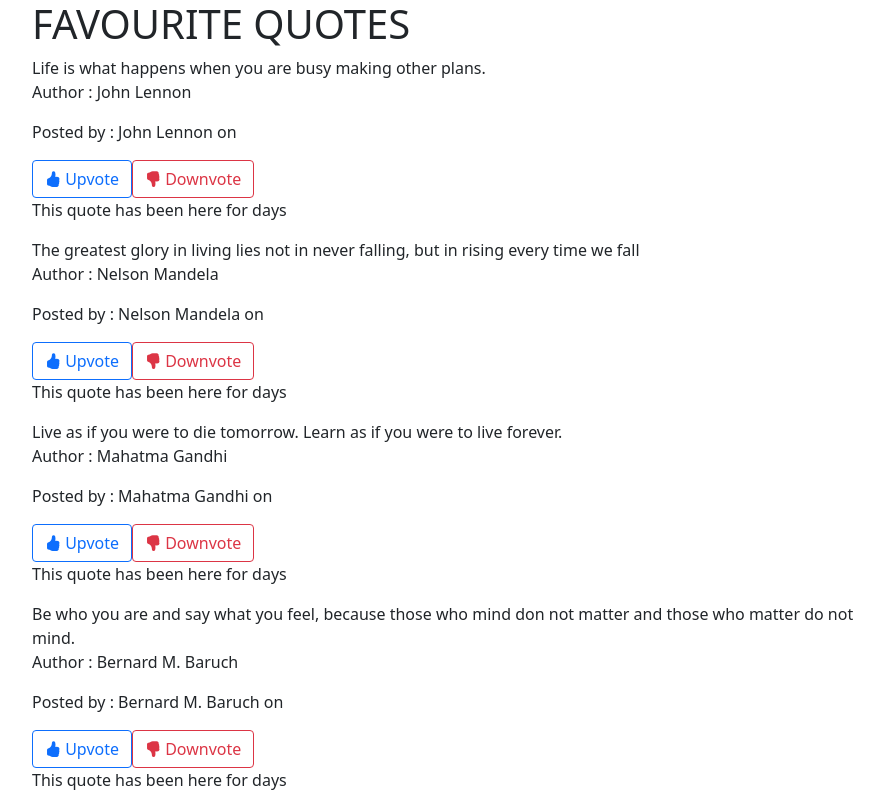
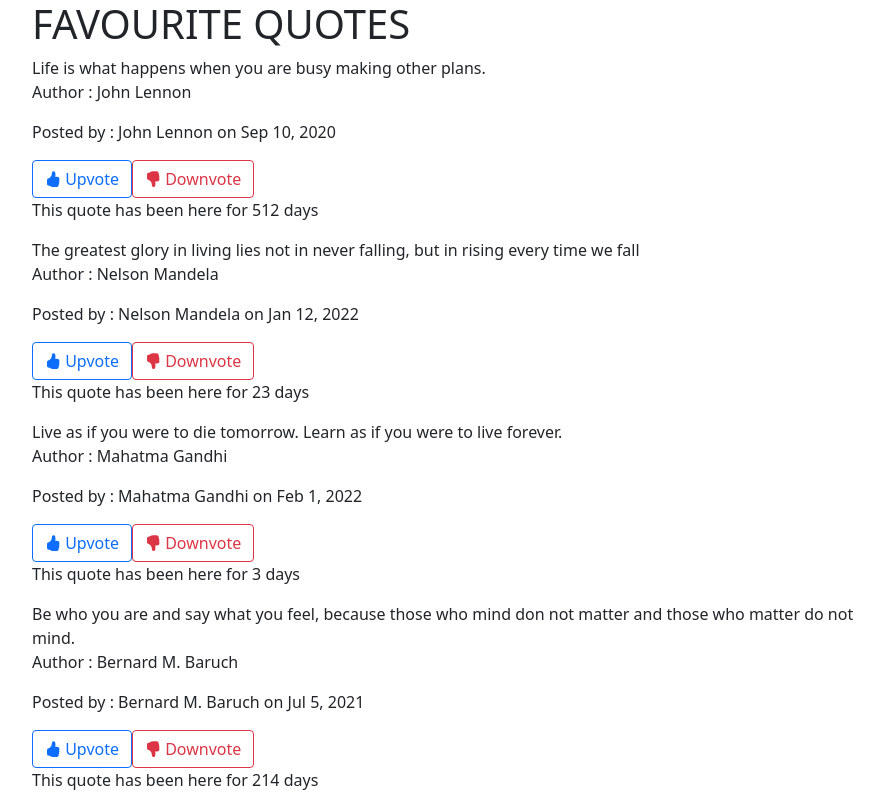
Before and after one commit to Memory-Wabwile/Quotes-App, an Angular app: page / in a window 1280 px wide. Shown: the top 800 px of the page, without its empty margins (50-934 px from the left). Built offline with nearby package versions, Linux system fonts and the light colour scheme.

Commit message:
add calculate Day logic to the details component

```diff
--- a/src/app/day-count.pipe.ts
+++ b/src/app/day-count.pipe.ts
@@ -12,7 +12,7 @@ export class DayCountPipe implements PipeTransform {
     var dateDifferenceSeconds = dateDifference*0.001;
     var dateCounter = dateDifferenceSeconds/secondsInDay;
 
-    if (dateCounter >= 1 && value > todaysTime){
+    if (dateCounter >= 1 &&  todaysTime>value){
       return dateCounter;
     }else{
     return 0;
--- a/src/app/quote-details/quote-details.component.html
+++ b/src/app/quote-details/quote-details.component.html
@@ -1,10 +1,10 @@
 
 <div>
     <p> Author : {{quotee.author}} </p>
-    <p>Posted by : {{quotee.name}} on  </p>
+    <p>Posted by : {{quotee.name}} on {{quotee.completeDate|date}} </p>
 </div>
 <div>
     <button type="button" class="btn btn-outline-primary"><span class="bi bi-hand-thumbs-up-fill"></span> Upvote</button>
     <button type="button" class="btn btn-outline-danger"><span class="bi bi-hand-thumbs-down-fill"></span> Downvote</button>
-    <p>This quote has been here for days </p>
+    <p>This quote has been here for {{quotee.completeDate|dayCount}} days </p>
 </div>
--- a/src/app/quotes.ts
+++ b/src/app/quotes.ts
@@ -3,11 +3,13 @@ export class Quotes {
         quote: any;
         author: any;
         name: any;
-        constructor(id: number | any ,quote: string | any,author: string | any,name: string | any){
+        completeDate:any
+        constructor(id: number | any ,quote: string | any,author: string | any,name: string | any , completeDate:Date){
             this.id=id,
             this.quote=quote,
             this.author=author,
-            this.name=name
+            this.name=name,
+            this.completeDate=completeDate
         }
 //     id!: number;
 //     quote!: string;
--- a/src/app/quotes/quotes.component.ts
+++ b/src/app/quotes/quotes.component.ts
@@ -9,11 +9,11 @@ import{Quotes} from '../quotes';
 export class QuotesComponent implements OnInit {
 
   quotes:Quotes[]=[
-    new Quotes (1,'Life is what happens when you are busy making other plans.' , 'John Lennon' ,'John Lennon'),
-    new Quotes(2,'The greatest glory in living lies not in never falling, but in rising every time we fall' , 'Nelson Mandela' ,'Nelson Mandela'),
-    new Quotes(3,'Live as if you were to die tomorrow. Learn as if you were to live forever.' , 'Mahatma Gandhi' ,'Mahatma Gandhi'),
-    new Quotes (4,'Be who you are and say what you feel, because those who mind don not matter and those who matter do not mind.' , 'Bernard M. Baruch' ,'Bernard M. Baruch'),
-    new Quotes(5,'If life were predictable it would cease to be life, and be without flavor.' , 'Eleanor Roosevelt' ,'Eleanor Roosevelt'),
+    new Quotes (1,'Life is what happens when you are busy making other plans.' , 'John Lennon' ,'John Lennon', new Date(2020,8,10)),
+    new Quotes(2,'The greatest glory in living lies not in never falling, but in rising every time we fall' , 'Nelson Mandela' ,'Nelson Mandela',new Date(2021,12,12)),
+    new Quotes(3,'Live as if you were to die tomorrow. Learn as if you were to live forever.' , 'Mahatma Gandhi' ,'Mahatma Gandhi',new Date(2022,1,1)),
+    new Quotes (4,'Be who you are and say what you feel, because those who mind don not matter and those who matter do not mind.' , 'Bernard M. Baruch' ,'Bernard M. Baruch',new Date(2021,6,5)),
+    new Quotes(5,'If life were predictable it would cease to be life, and be without flavor.' , 'Eleanor Roosevelt' ,'Eleanor Roosevelt' , new Date(2019,2,1)),
 
   ];
 
```
